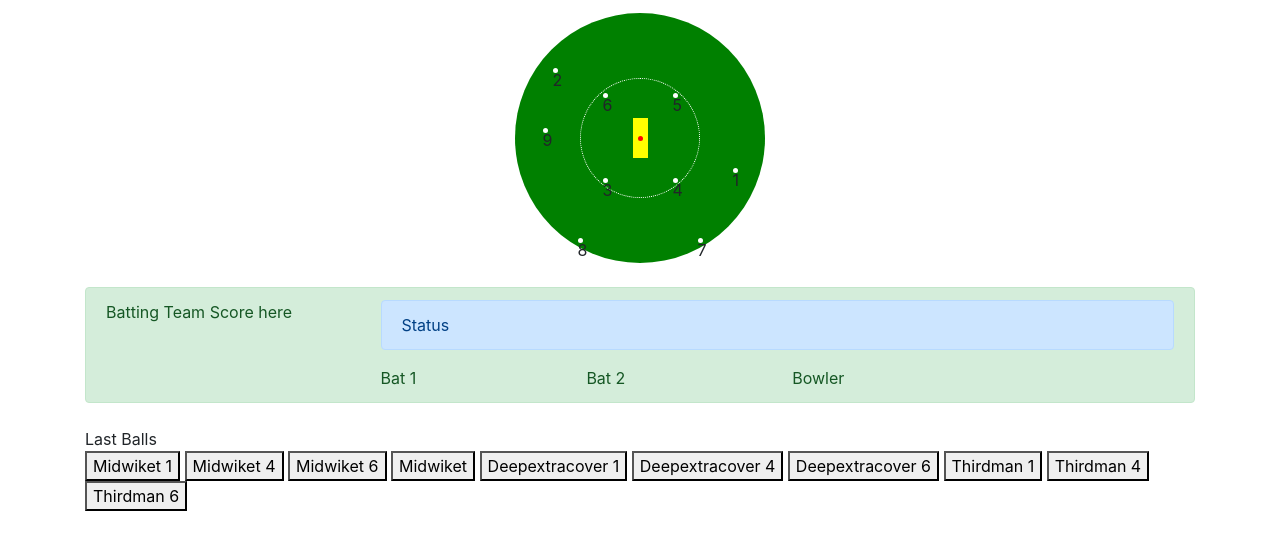
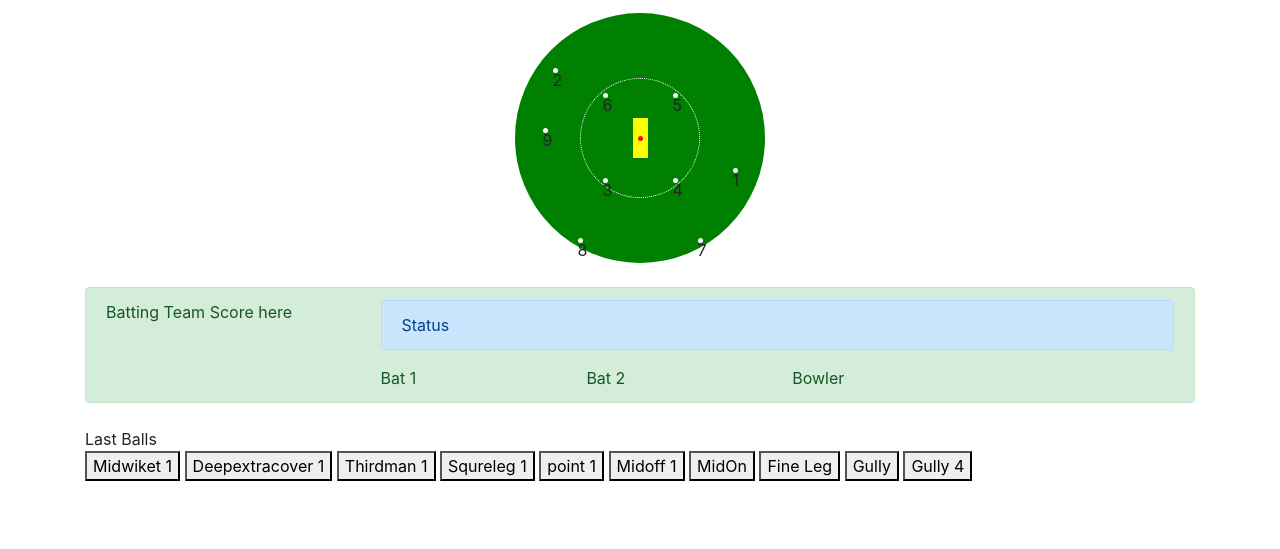
Before and after one commit to kzhctech/cric, a plain HTML site: page index.html in a window 1280 px wide. Shown: the part 109-658 px from the top of the page. Drawn offline with nearby package versions, Linux system fonts and the light colour scheme; files that its build step writes are made by us from their sources; a script that the page names is missing.

Commit message:
Update index.html

```diff
--- a/index.html
+++ b/index.html
@@ -1,13 +1,15 @@
+
+
 <!DOCTYPE html>
 <html lang="en">
 <head>
   <meta charset="UTF-8">
   <meta name="viewport" content="width=device-width, initial-scale=1.0">
-  <link rel="stylesheet" href="index.css">
+  <link rel="stylesheet" href="css/index.css">
   <link rel="stylesheet" href="https://maxcdn.bootstrapcdn.com/bootstrap/4.0.0/css/bootstrap.min.css">
   <title>Cric</title>
   <script src="https://cdn.socket.io/socket.io-3.0.0.js"></script>
-  <script src="index.js"></script>
+  <script src="js/index.js"></script>
 </head>
 <body>
 	<div class="container">
@@ -63,15 +65,29 @@
 </div>
 		<div id="lbb">Last Balls</div>
 	<button type="submit" onclick="midwiket()">Midwiket 1</button>
-	<button type="submit" onclick="midwiket(4)">Midwiket 4</button>
-	<button type="submit" onclick="midwiket(4)">Midwiket 6</button>
-	<button type="submit" onclick="hit()">Midwiket</button>
+
+
 	<button type="submit" onclick="deepExtracover()">Deepextracover 1</button>
-	<button type="submit" onclick="deepExtracover(4)">Deepextracover 4</button>
-	<button type="submit" onclick="deepExtracover(6)">Deepextracover 6</button>
+
+
 	<button type="submit" onclick="thirdman()">Thirdman 1</button>
-	<button type="submit" onclick="thirdman(4)">Thirdman 4</button>
-	<button type="submit" onclick="thirdman(6)">Thirdman 6</button>
+
+
+	<button type="submit" onclick="squreLeg()">Squreleg 1</button>
+
+	<button type="submit" onclick="point()">point 1</button>
+
+	<button type="submit" onclick="midOff()">Midoff 1</button>
+
+	<button type="submit" onclick="midOn()">MidOn</button>
+
+	<button type="submit" onclick="fineLeg()">Fine Leg</button>
+
+       <button type="submit" onclick="gully()">Gully</button>
+
+       <button type="submit" onclick="gully(4)">Gully 4</button>
+
+
 	</div>
 </body>
 </html>
```
